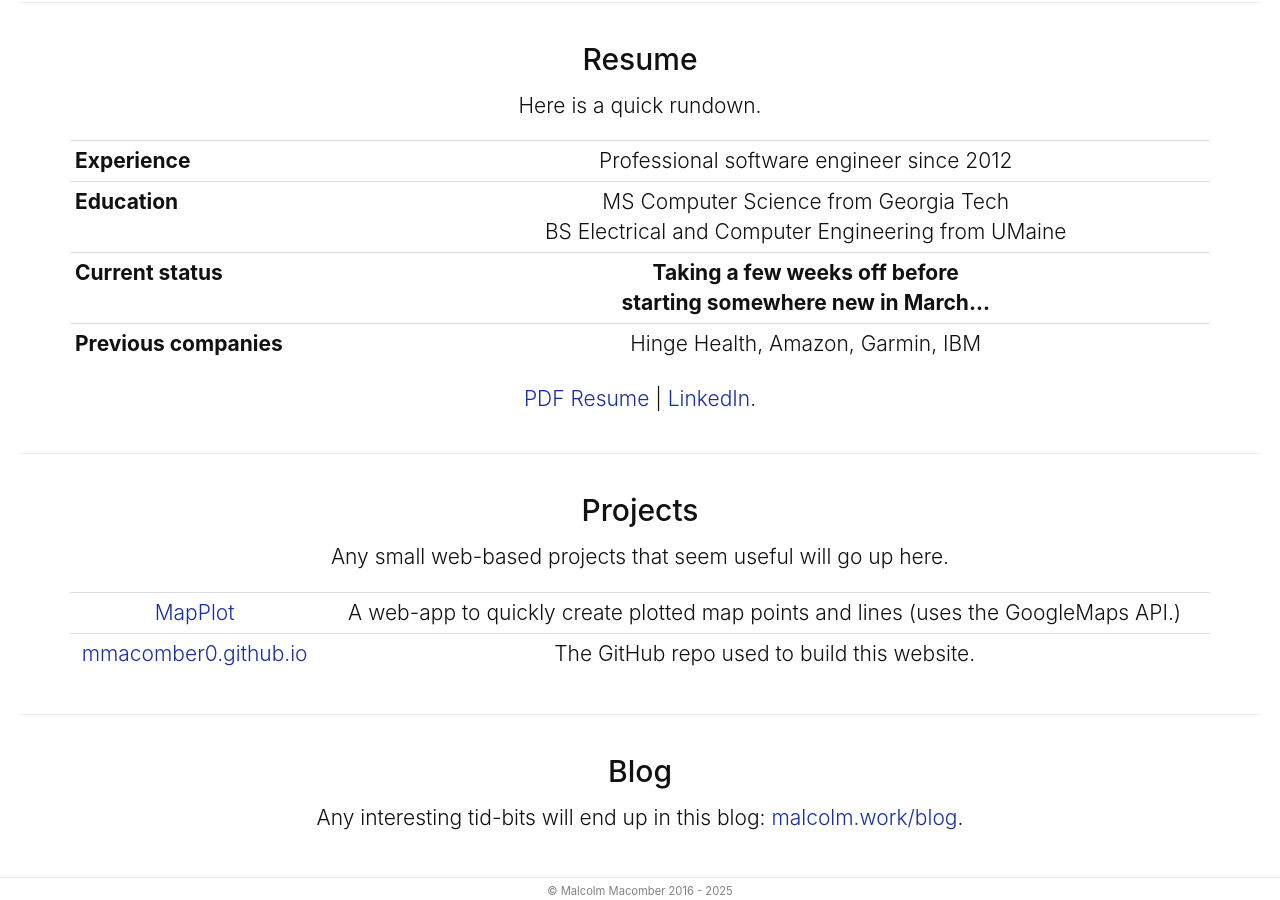
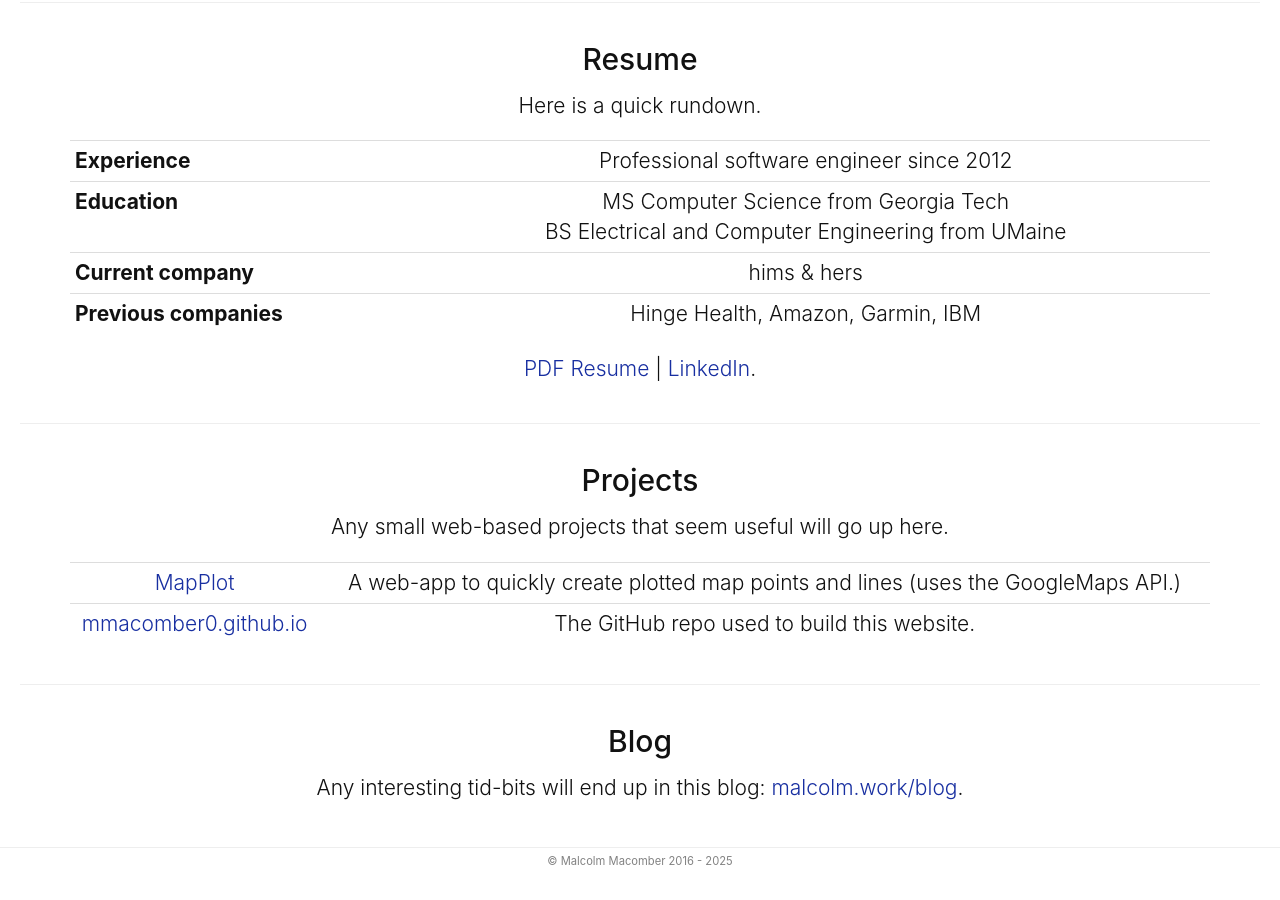
Before and after one commit to mmacomber0/mmacomber0.github.io, a Jekyll site: the page built from pages/index.html, in a window 1280 px wide and 900 px high, scrolled down 631 px. Built offline with Jekyll 4.4.1, drawn with Linux system fonts in a browser that asks for light colours; after the commit the page ends 1506 px from its top, so only the background shows below that.

Commit message:
Update resume and index with h&h deets

```diff
--- a/pages/index.html
+++ b/pages/index.html
@@ -38,8 +38,8 @@
           <tbody>
             <tr><th>Experience</th><td>Professional software engineer since 2012</td>
             <tr><th>Education</th><td>MS Computer Science from Georgia Tech<br>BS Electrical and Computer Engineering from UMaine</td>
-            <tr><th>Current status</th><td><strong>Taking a few weeks off before<br/>starting somewhere new in March...</strong></td>
-            <!-- <tr><th>Current company</th><td></td> -->
+            <!-- <tr><th>Current status</th><td><strong>Taking a few weeks off before<br/>starting somewhere new in March...</strong></td> -->
+            <tr><th>Current company</th><td>hims & hers</td>
             <tr><th>Previous companies</th><td>Hinge Health, Amazon, Garmin, IBM</td>
             <!--<tr><th>Currently working on</th><td>...</td>-->
           </tbody>
```
Also changed, not shown: 1 other file.
